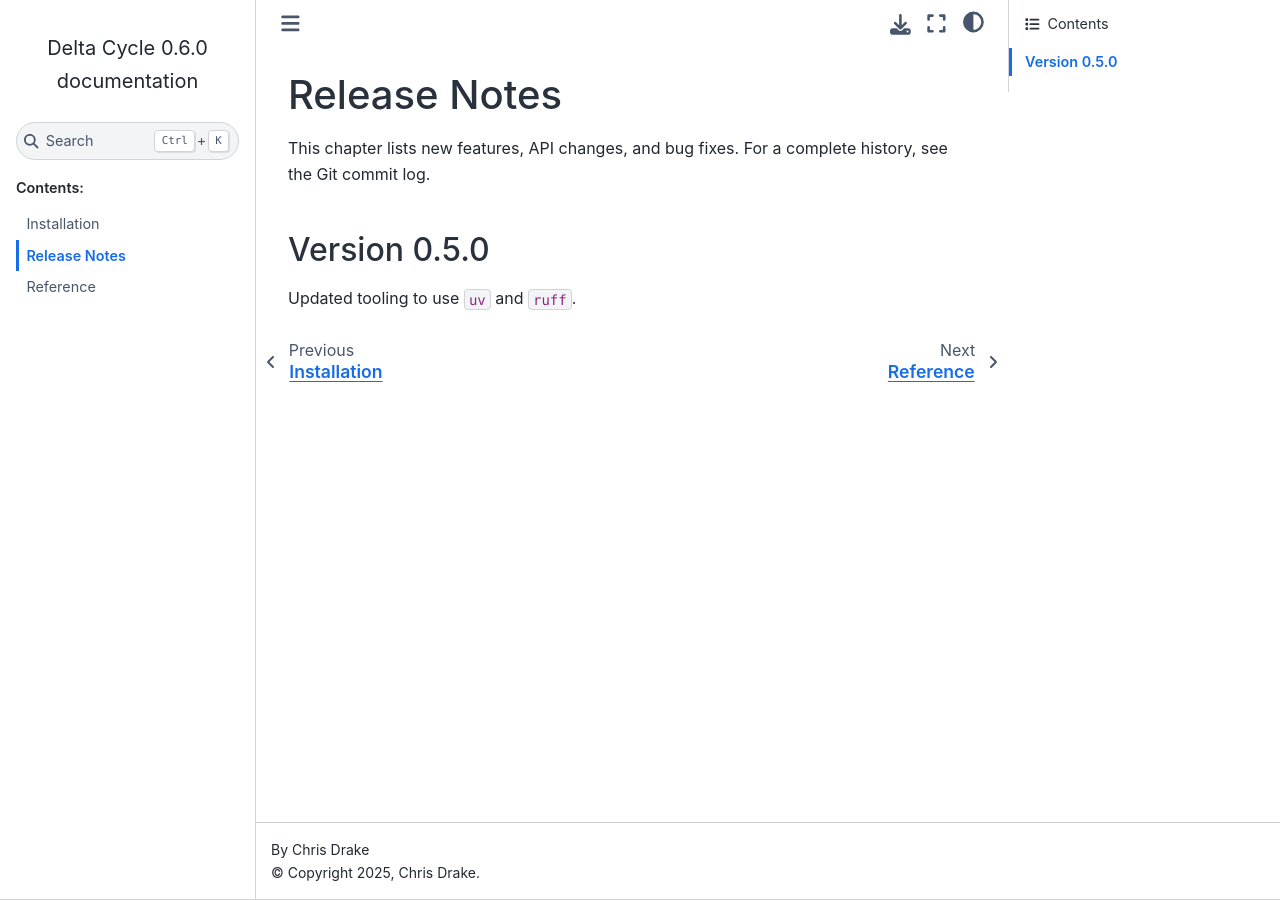
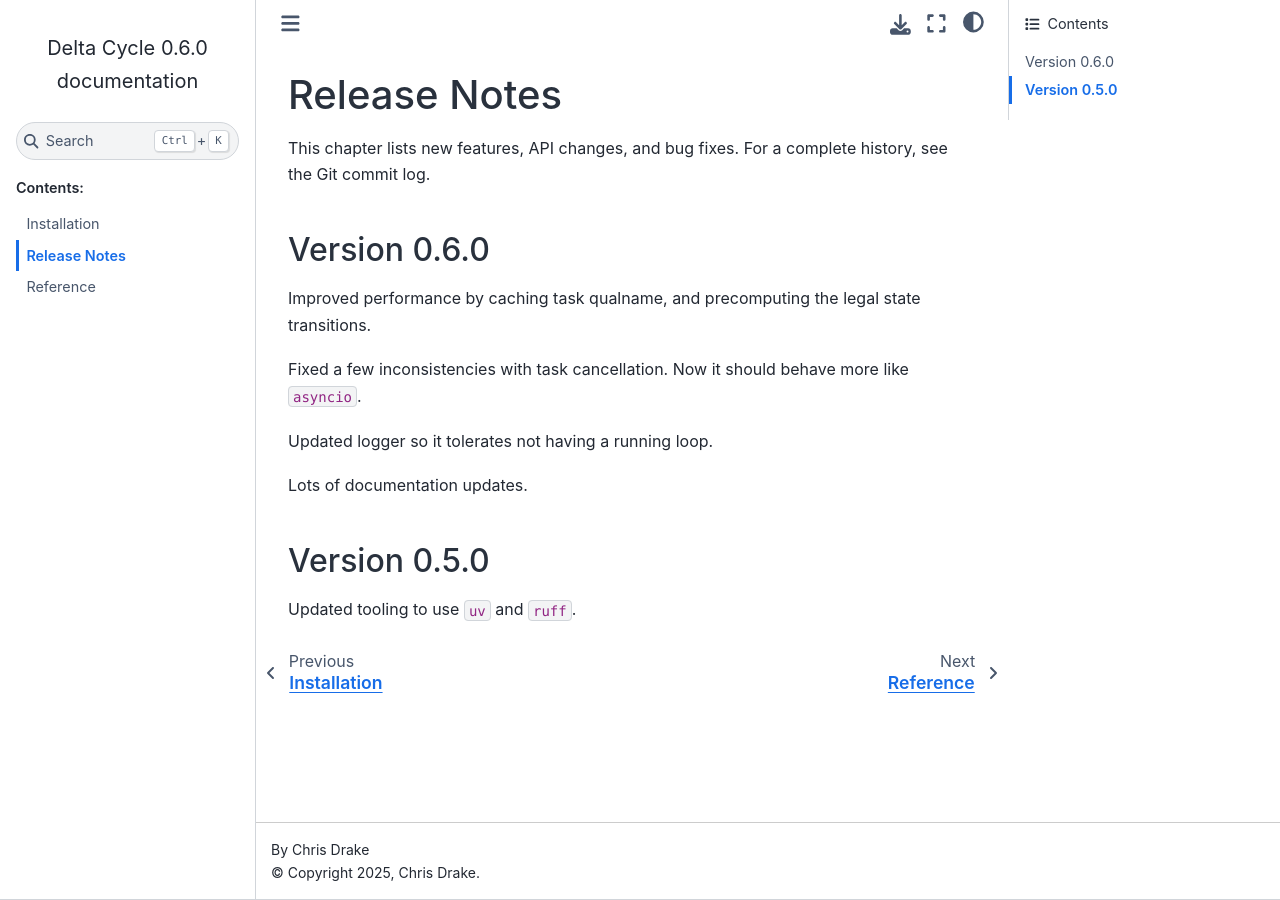
Before and after one commit to cjdrake/deltacycle, a Sphinx documentation site: the page built from doc/source/release_notes.rst, in a window 1280 px wide. Built offline with Sphinx 7.4.7 and the Sphinx Book theme 1.1.4, drawn with Linux system fonts in a browser that asks for light colours.

Commit message:
Add missing v0.6.0 release notes

```diff
--- a/doc/source/release_notes.rst
+++ b/doc/source/release_notes.rst
@@ -8,6 +8,20 @@ This chapter lists new features, API changes, and bug fixes.
 For a complete history, see the Git commit log.
 
 
+Version 0.6.0
+=============
+
+Improved performance by caching task qualname,
+and precomputing the legal state transitions.
+
+Fixed a few inconsistencies with task cancellation.
+Now it should behave more like ``asyncio``.
+
+Updated logger so it tolerates not having a running loop.
+
+Lots of documentation updates.
+
+
 Version 0.5.0
 =============
 
```
